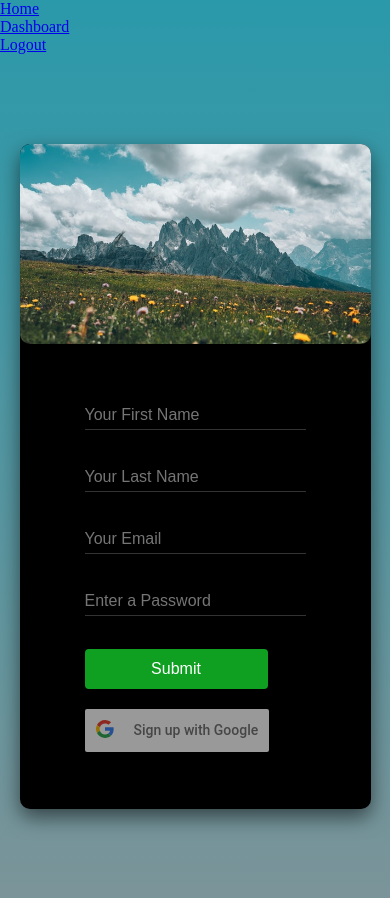
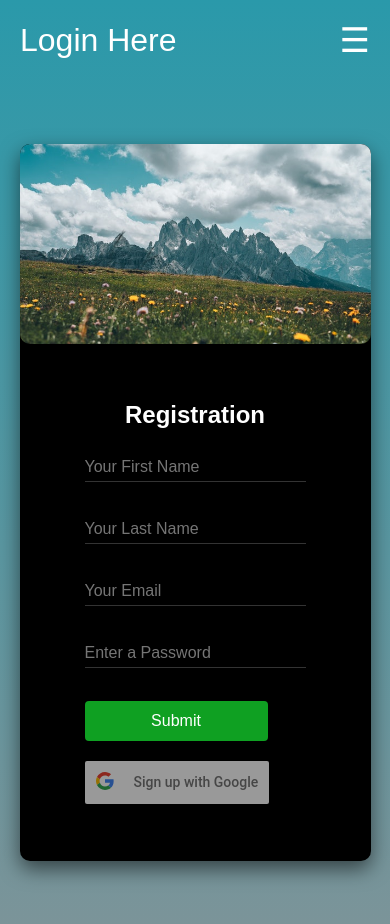
Before and after one commit to tonyrizzotto/heroku-login-app, a React (Create React App) app in the folder frontend/: page / in a window 390 px wide. Before the commit the page ends 898 px from the top, so only its background shows below. Built offline with nearby package versions, Linux system fonts and the light colour scheme; no server answers.

Commit message:
Created Responsive Navbar

```diff
--- a/frontend/public/index.html
+++ b/frontend/public/index.html
@@ -8,6 +8,11 @@
       name="description"
       content="A login application with Google OAuth2 and JWT validation and session management. Accounts are deleted on Logout OR session expiration."
     />
+    <!-- Font Awesome 4.7.0 -->
+    <link
+      rel="stylesheet"
+      href="https://cdnjs.cloudflare.com/ajax/libs/font-awesome/4.7.0/css/font-awesome.min.css"
+    />
     <title>Heroku Login Application</title>
   </head>
   <body>
--- /dev/null
+++ b/frontend/src/components/App.css
@@ -0,0 +1,94 @@
+/* Navbar Styling */
+.navbar {
+  display: flex;
+  align-items: center;
+  justify-content: space-between;
+  padding: 20px;
+  background: transparent;
+  color: #fff;
+  font-family: sans-serif;
+}
+
+.menu {
+  display: flex;
+  gap: 1em;
+  font-size: 18px;
+}
+
+.menu li {
+  padding: 5px 14px;
+  list-style: none;
+  border-radius: 5px;
+  transition: background-color ease 0.4s;
+}
+
+.menu li:hover {
+  background-color: #4c9e9e;
+}
+
+.menu a {
+  text-decoration: none;
+  transition: color ease 0.4s;
+}
+
+.menu a:hover {
+  color: lightblue;
+}
+/* Nav Links */
+.nav-links a {
+  color: #fff;
+}
+
+/* Logo */
+.logo {
+  font-size: 32px;
+}
+input[type='checkbox'] {
+  display: none;
+}
+
+/* Hamburger Menu */
+.hamburger {
+  display: none;
+  font-size: 34px;
+  user-select: none;
+}
+
+/* APPLYING MEDIA QUERIES */
+@media (max-width: 768px) {
+  .menu {
+    display: none;
+    position: absolute;
+    background-color: rgba(0, 0, 0, 0.37);
+    right: 0;
+    left: 0;
+    text-align: center;
+    padding: 16px 0;
+  }
+  .menu li {
+    padding: 15px;
+    width: 50%;
+    margin: auto;
+  }
+  .menu a:hover {
+    display: inline-block;
+    background-color: #4c9e9e;
+    transition: 0.3s ease;
+  }
+  /* .menu li + li {
+    margin-top: 12px;
+  } */
+  input[type='checkbox']:checked ~ .menu {
+    background-color: rgba(0, 0, 0, 0.596);
+    display: block;
+  }
+
+  .hamburger {
+    display: block;
+    cursor: pointer;
+    transition: color ease-out 0.4s;
+  }
+  .hamburger:hover {
+    color: rgb(218, 218, 218);
+  }
+}
--- a/frontend/src/components/App.js
+++ b/frontend/src/components/App.js
@@ -8,13 +8,21 @@ import {
   Link,
   Route,
 } from 'react-router-dom';
+import './App.css';
 
 const App = () => {
   return (
     <Router>
       <div>
-        <nav>
-          <ul>
+        <nav className="navbar">
+          <div className="logo">Login Here</div>
+
+          <ul className="nav-links">
+            <input type="checkbox" id="checkbox_toggle" />
+            <label for="checkbox_toggle" class="hamburger">
+              &#9776;
+            </label>
+            <div className="menu">
               <li>
                 <Link to="/">Home</Link>
               </li>
@@ -24,6 +32,7 @@ const App = () => {
               <li>
                 <Link to="/logout">Logout</Link>
               </li>
+            </div>
           </ul>
         </nav>
 
--- a/frontend/src/components/Login.css
+++ b/frontend/src/components/Login.css
@@ -27,6 +27,12 @@
 .form-container {
   padding: 57px 65px;
   display: table-cell;
+}
+.form-container h2 {
+  color: white;
+  font-family: sans-serif;
+  text-align: center;
+  margin-bottom: 1em;
 }
 
 .form-container form {
--- a/frontend/src/components/Login.js
+++ b/frontend/src/components/Login.js
@@ -30,6 +30,7 @@ const Login = () => {
       <div className="container">
         <div className="image-container"></div>
         <div className="form-container">
+          <h2>Registration</h2>
           <form>
             <div className="input">
               <input
```
Lines whose indentation alone changed are shown as unchanged.
